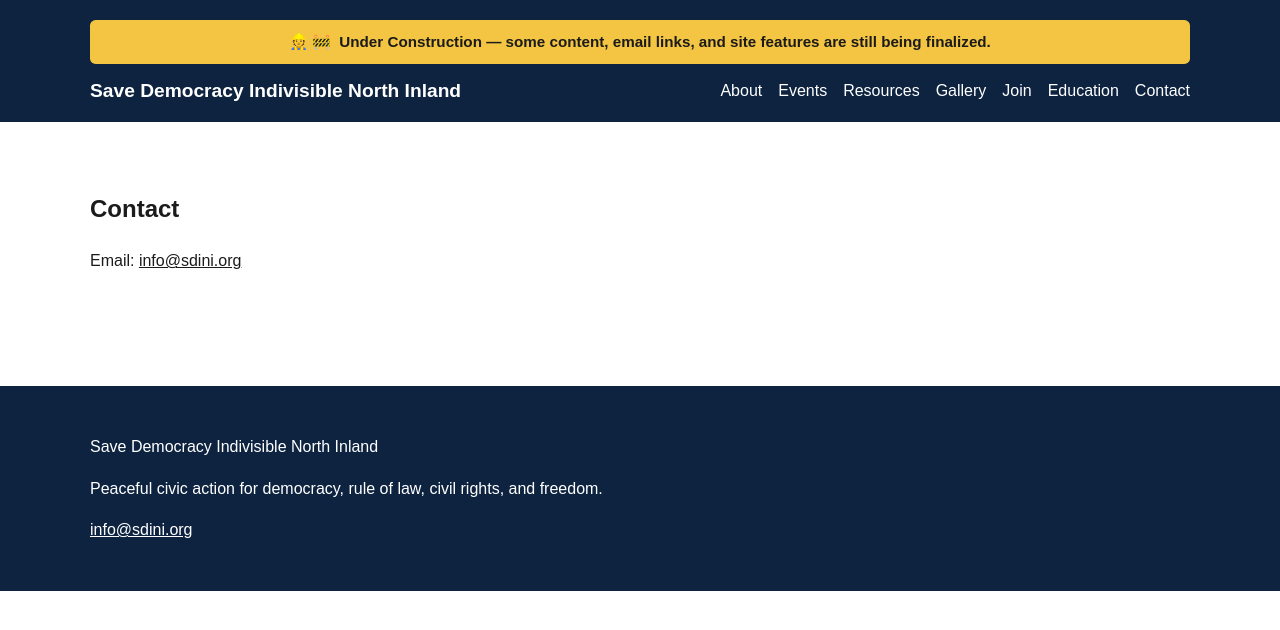
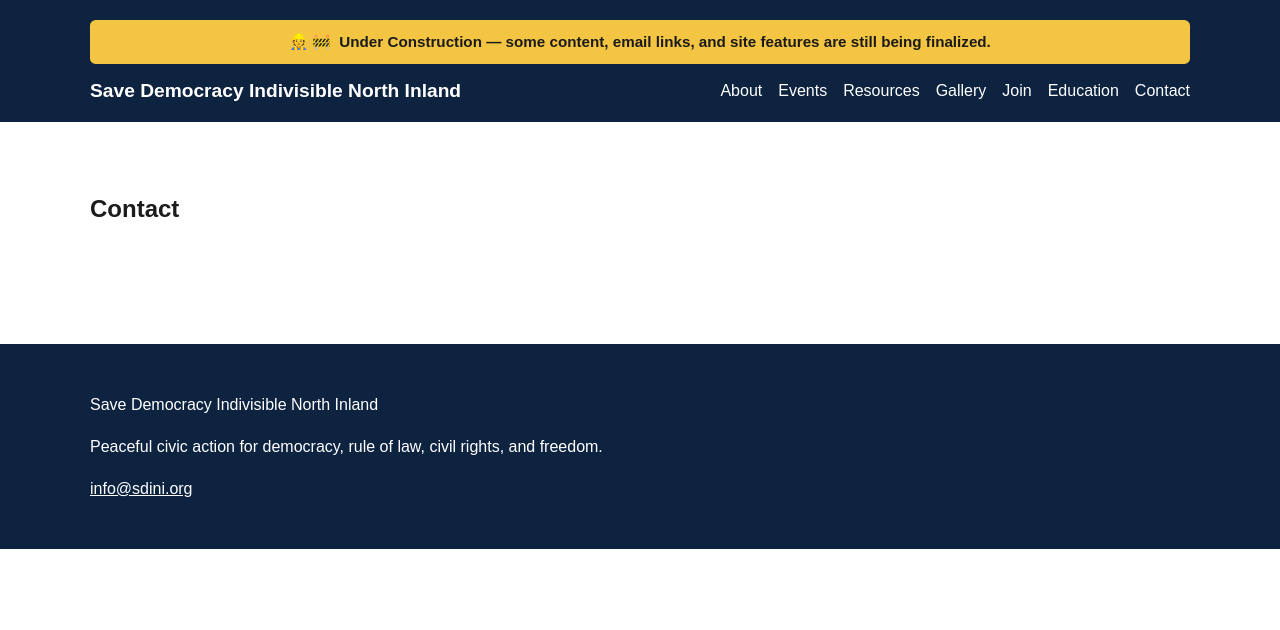
Before and after one commit to SDI-NI/sdini-web, a Jekyll site: the page built from contact.md, in a window 1280 px wide. Shown: the top 630 px of the page. Built offline with Jekyll 4.4.1, drawn with Linux system fonts in a browser that asks for light colours; a script that is not in the unit is left out.

Commit message:
Update contact.md
use site metadata

```diff
--- a/contact.md
+++ b/contact.md
@@ -3,5 +3,3 @@
 permalink: /contact/
 layout: page
 ---
-
-Email: [info@sdini.org](mailto:info@sdini.org)
```
